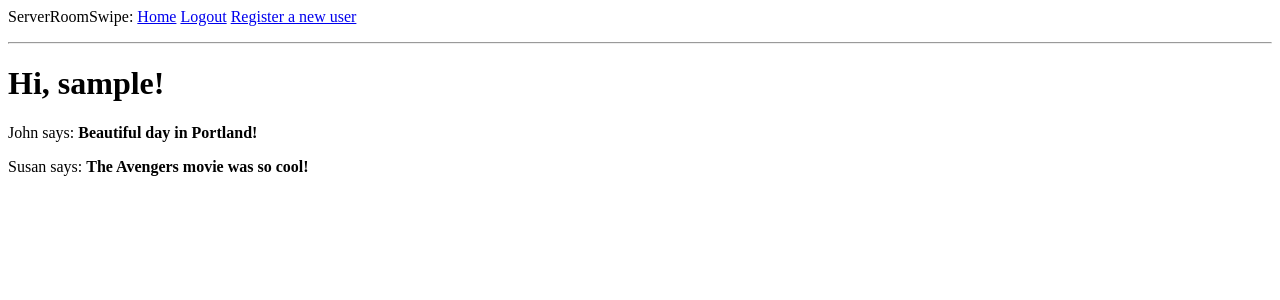
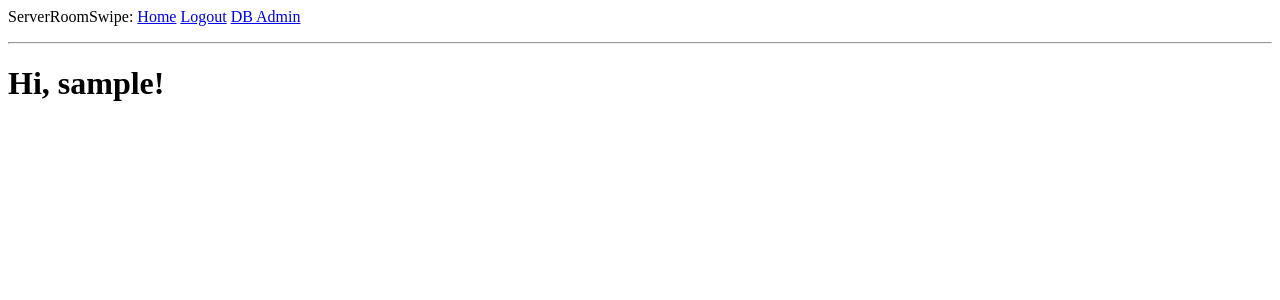
Before and after one commit to spacex/server_room_swipe, a Flask app: page / in a window 1280 px wide. Shown: the top 300 px of the page. Run offline with Flask 2, Linux system fonts and the light colour scheme; the visitor is signed in with stand-in values (Sample User, id 1); data comes from the database, SQL or seed files in the repository; parts of the project's set-up code (start-up, migrations or seed data) failed here and were passed over.

Commit message:
basic functionality now in place, next is CSV export

```diff
--- a/app/__init__.py
+++ b/app/__init__.py
@@ -17,6 +17,6 @@ from app.api import bp as api_bp
 app.register_blueprint(api_bp, url_prefix='/api')
 
 from app import routes, models
-admin.add_view(ModelView(models.User, db.session))
-admin.add_view(ModelView(models.Scan, db.session))
-admin.add_view(ModelView(models.AdminView(User, db.session)))
+admin.add_view(models.AdminView(models.User, db.session))
+admin.add_view(models.AdminView(models.Scan, db.session))
+admin.add_link(models.LogoutMenuLink(name='Logout', category='', url="/logout"))
--- a/app/models.py
+++ b/app/models.py
@@ -1,7 +1,10 @@
 from datetime import datetime, timedelta
 from app import db, login
 from werkzeug.security import generate_password_hash, check_password_hash
-from flask_login import UserMixin
+from flask_login import UserMixin, current_user
+from flask_admin import expose
+from flask_admin.contrib.sqla import ModelView
+from flask_admin.menu import MenuLink
 import base64
 import os
 
@@ -21,7 +24,7 @@ class User(UserMixin, db.Model):
     token_expiration = db.Column(db.DateTime)
 
     def __repr__(self):
-        return 'User {}'.format(self.username)
+        return '{}'.format(self.username)
 
     def set_password(self, password):
         self.password_hash = generate_password_hash(password)
@@ -90,5 +93,16 @@ class Scan(db.Model):
         return data
 
 class AdminView(ModelView):
+    @expose('/admin')
+    def index(self):
+        return self.render('admin')
+
     def is_accessible(self):
-        return False
+        return current_user.is_authenticated and current_user.is_admin
+
+    def inaccessible_callback(self, name, **kwargs):
+        return redirect(url_for('login'))
+
+class LogoutMenuLink(MenuLink):
+    def is_accessible(self):
+        return current_user.is_authenticated
--- a/app/routes.py
+++ b/app/routes.py
@@ -1,25 +1,15 @@
 from flask import render_template, flash, redirect, url_for, request
 from flask_login import current_user, login_user, logout_user, login_required
 from app import app, db
-from app.forms import LoginForm, RegistrationForm
-from app.models import User
+from app.forms import LoginForm
+from app.models import User, AdminView
 from werkzeug.urls import url_parse
 
 @app.route('/')
 @app.route('/index')
 @login_required
 def index():
-    posts = [
-        {
-            'author': {'username': 'John'},
-            'body': 'Beautiful day in Portland!'
-        },
-        {
-            'author': {'username': 'Susan'},
-            'body': 'The Avengers movie was so cool!'
-        }
-    ]
-    return render_template('index.html', title='Home', posts=posts)
+    return render_template('index.html', title='Home')
 
 @app.route('/login', methods=['GET', 'POST'])
 def login():
@@ -43,16 +33,6 @@ def logout():
     logout_user()
     return redirect(url_for('index'))
 
-@app.route('/register', methods=['GET', 'POST'])
-@login_required
-def register():
-    form = RegistrationForm()
-    if form.validate_on_submit():
-        user = User(username=form.username.data, email=form.email.data,
-                is_admin=form.is_admin.data)
-        user.set_password(form.password.data)
-        db.session.add(user)
-        db.session.commit()
-        flash('Congratulations, you are now a registered user!')
-        return redirect(url_for('login'))
-    return render_template('register.html', title='Register', form=form)
+@app.route('/admin')
+def admin():
+    return render_template('admin.html', title='Admin')
--- a/app/templates/base.html
+++ b/app/templates/base.html
@@ -16,7 +16,7 @@
             <a href="{{ url_for('logout') }}">Logout</a>
             {% endif %}
 			{% if  current_user.is_admin %}
-            <a href="{{ url_for('register') }}">Register a new user</a></p>
+            <a href="{{ url_for('admin') }}">DB Admin</a></p>
             {% endif %}
         </div>
         <hr>
--- a/app/templates/index.html
+++ b/app/templates/index.html
@@ -2,7 +2,4 @@
 
 {% block content %}
     <h1>Hi, {{ current_user.username }}!</h1>
-    {% for post in posts %}
-    <div><p>{{ post.author.username }} says: <b>{{ post.body }}</b></p></div>
-    {% endfor %}
 {% endblock %}
```
Also changed, not shown: app/forms.py (+0 -14 lines), app/templates/register.html (deleted, +0 -38 lines).
